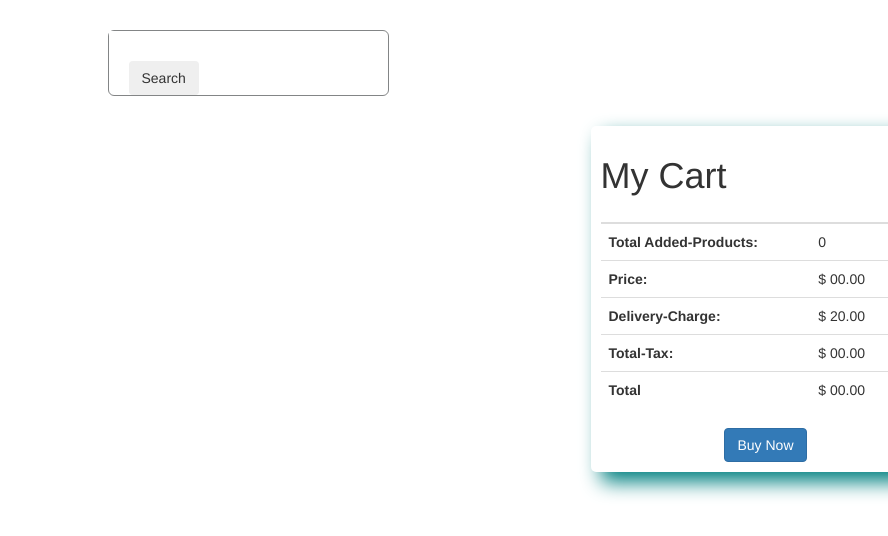
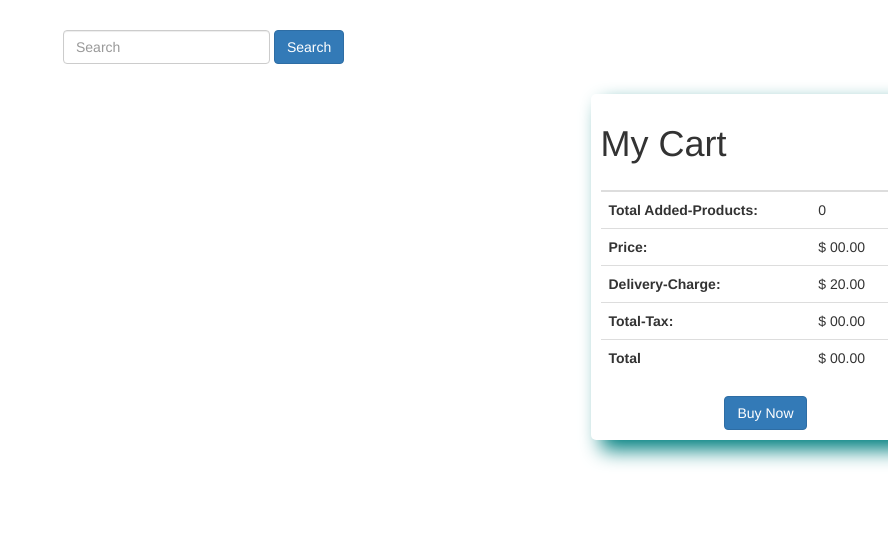
Before and after one commit to TakiKauser/store-fix, a plain HTML site: page index.html in a window 1280 px wide. Shown: the whole page, without its empty margins (392-1280 px from the left). Drawn offline with nearby package versions, Linux system fonts and the light colour scheme; no server answers.

Commit message:
search area

```diff
--- a/css/style.css
+++ b/css/style.css
@@ -1,10 +1,9 @@
 body {
   overflow-x: hidden;
   font-family: "Montserrat", sans-serif;
-}
+} /*
 .search-field {
   border: none;
-  /* border-radius: 50px; */
   padding: 5px;
   outline: none;
 }
@@ -19,12 +18,27 @@ body {
   margin: auto;
   margin-top: 25px;
   margin-bottom: 25px;
-  /* border-right: none; */
 }
 .search-button {
   padding: 10px 50px;
   border-radius: 25px;
   margin-left: 20px;
+} */
+
+/* .input {
+  padding-right: 25rem;
+}
+.button {
+  padding-right: 2rem;
+  margin-left: 0.5rem;
+}  */
+
+.search-area{
+  width: 400px;
+  /* margin: 30px 25% 30px 25%; */
+  margin: auto;
+  margin-top: 30px;
+  margin-bottom: 30px;
 }
 #all-products {
   display: grid;
--- a/index.html
+++ b/index.html
@@ -27,24 +27,17 @@
 
   <body>
     <header></header>
+    <!-- main section starts -->
     <main class="main">
       <!-- search area starts -->
-      <div class="search-field">
-        <div class="search-box">
-          <input id="input-field" class="search-field" type="text" />
-          <button
-            type="button"
-            class="btn btn-secondary search-button"
-            data-toggle="button"
-            aria-pressed="true"
-            autocomplete="off"
-            id="search-btn"
-            onclick="loadProducts()"
-          >
-            Search
-          </button>
+      <section class="search-area">
+        <div class="navbar-form" role="search">
+          <div class="form-group">
+            <input type="text" class="form-control" placeholder="Search">
+          </div>
+          <button type="button" class="btn btn-primary" onclick="loadProducts()">Search</button>
         </div>
-      </div>
+        </section>
       <!-- products display area starts -->
       <div class="row">
         <div class="col-md-9 col-lg-9 col-sm-7">
```
